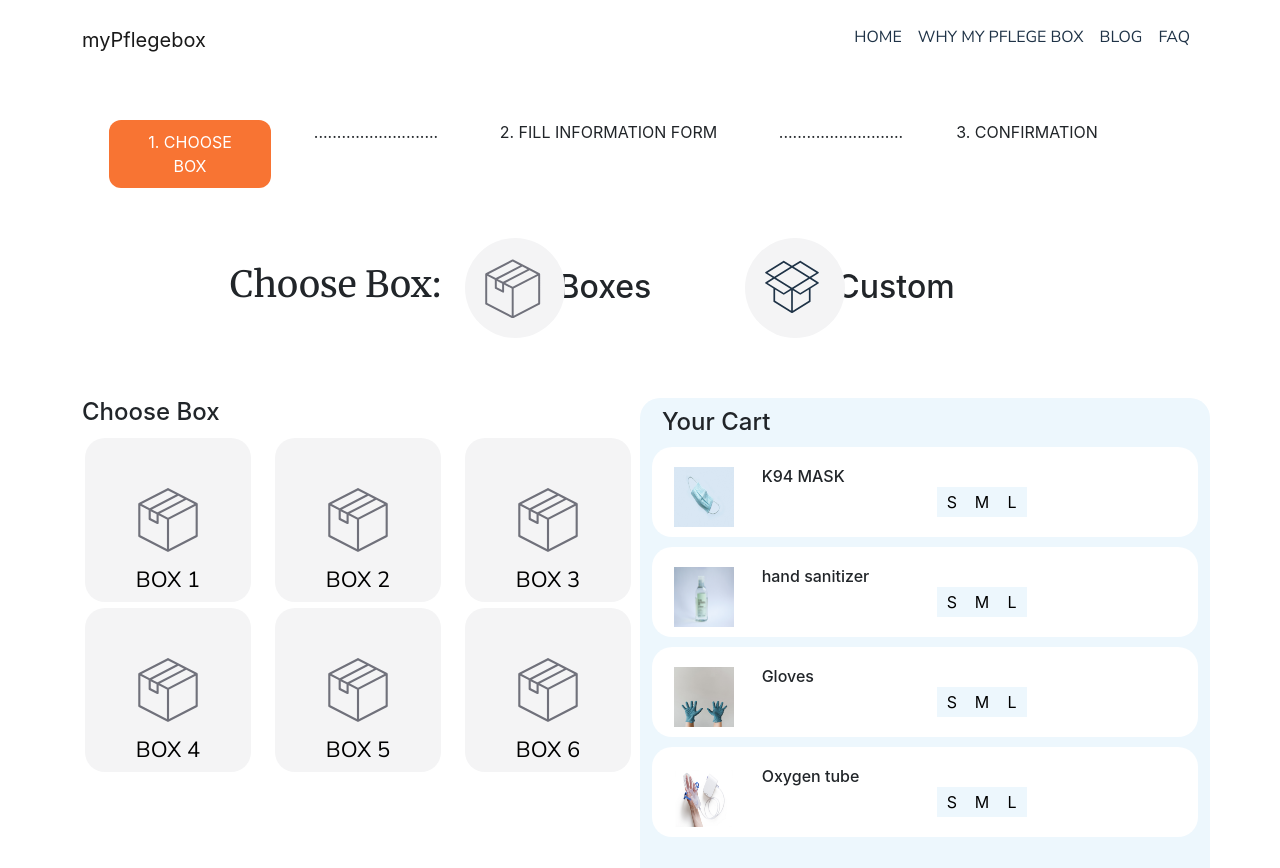
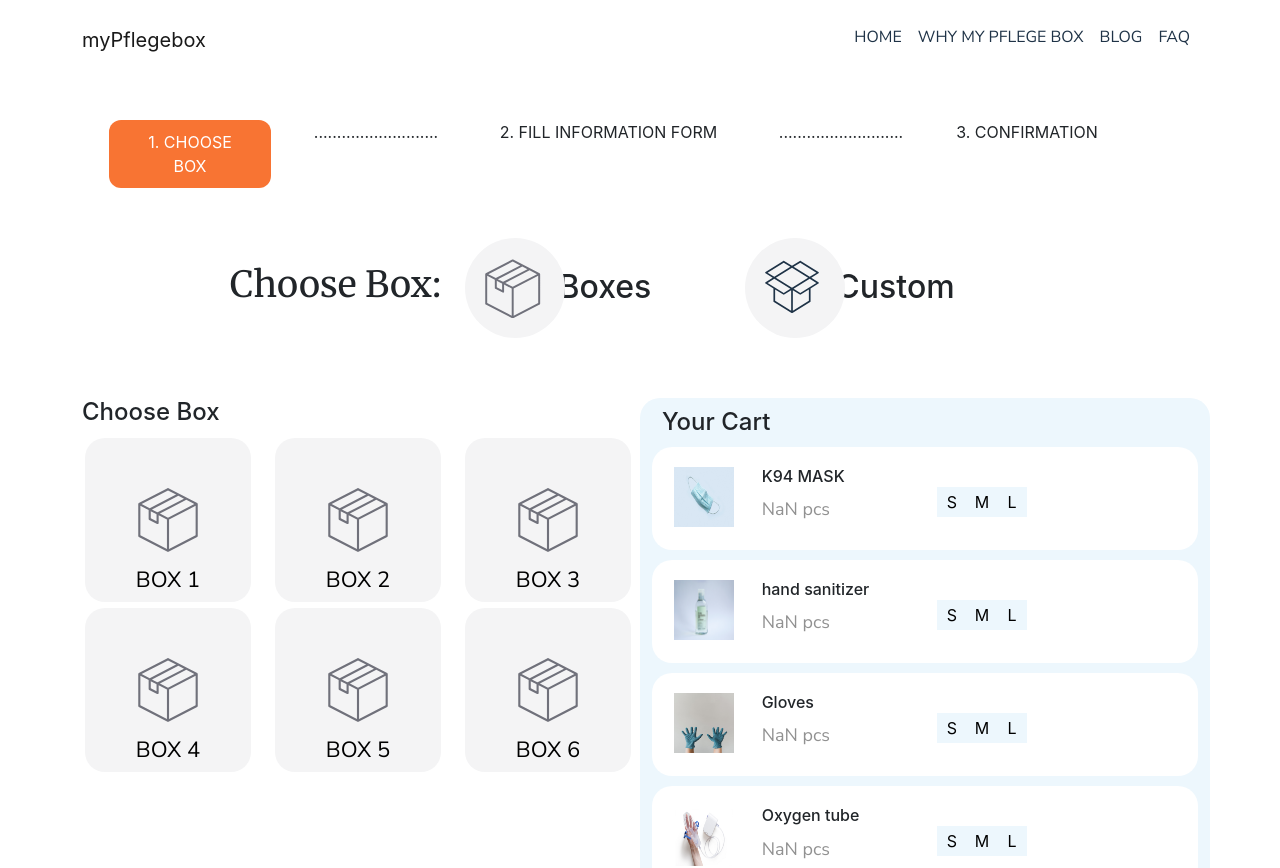
Before and after one commit to ahmedkhalid136/FlegeBOX-FINALIZED, a React (Create React App) app: page /Box in a window 1280 px wide. Shown: the top 868 px of the page. Built offline with nearby package versions, Linux system fonts and the light colour scheme.

Commit message:
custom cart, Pieces added

```diff
--- a/src/components/ProductComponent/cart.js
+++ b/src/components/ProductComponent/cart.js
@@ -26,7 +26,7 @@ export default function Cart(props) {
         style={{ textAlign: "left" }}
       >
       <h6>{props.Name}</h6>
-      <p>{props.value}</p>
+      <p>{props.value*props.pcs} pcs</p>
       </div>
       <div className="col-lg-6 col-7" style={{ paddingTop: "20px" }}>
         <div className="increment-cart">
```
